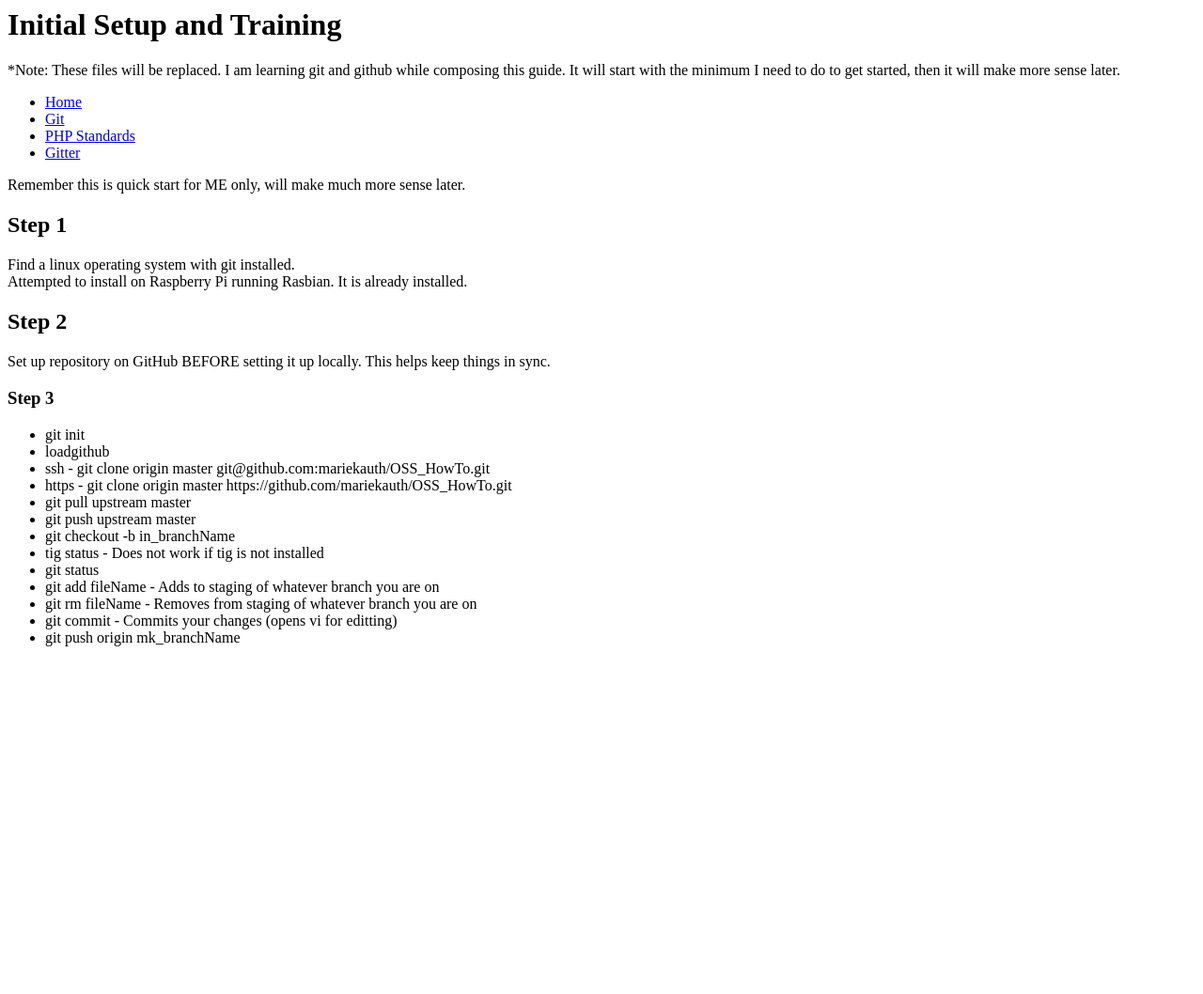
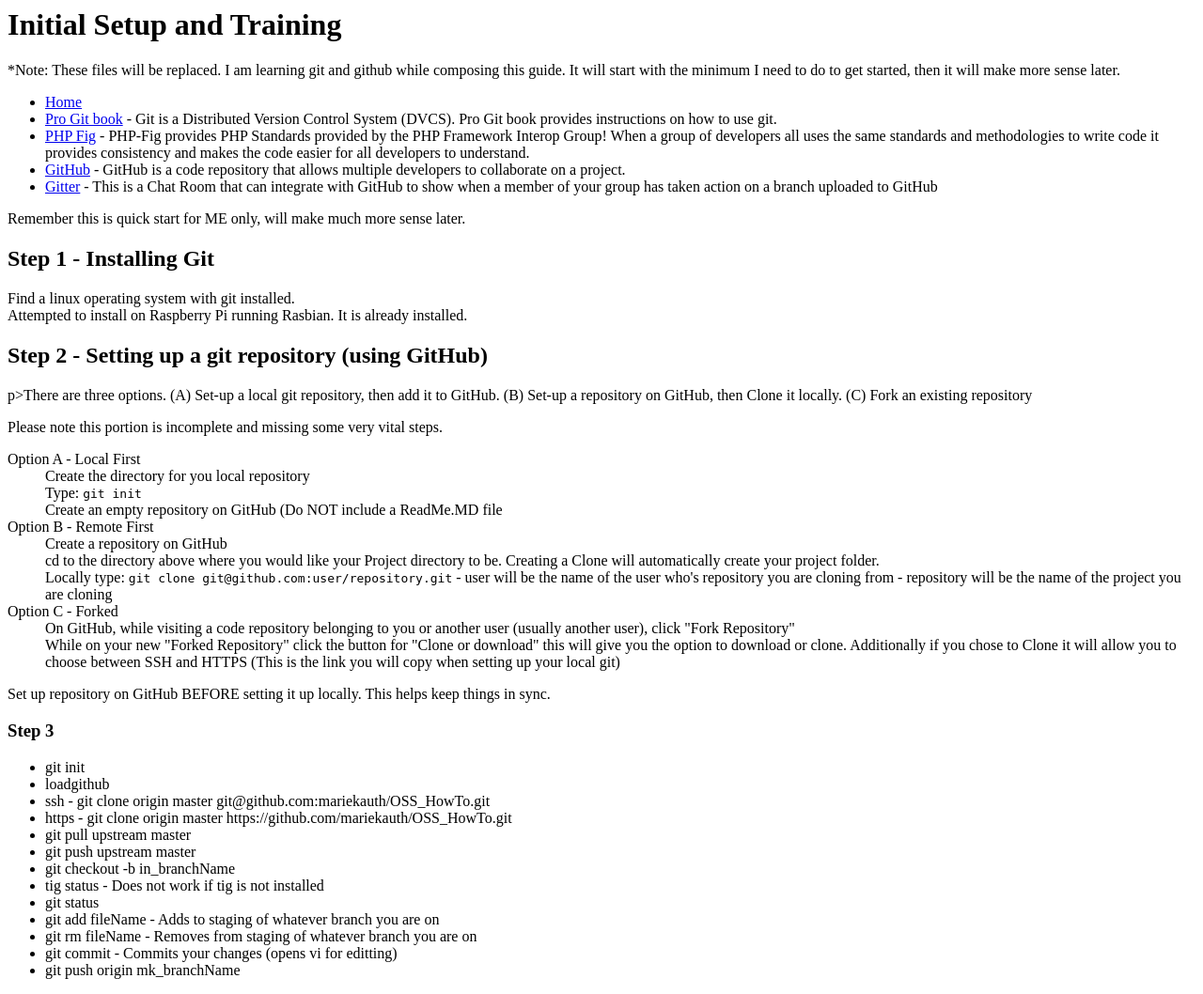
Before and after one commit to mariekauth/OSS_HowTo, a PHP site: page / in a window 1280 px wide. Shown: the whole page at 94% size. Before the commit the page ends 688 px from the top, so only its background shows below. Run offline with PHP 8.4, Linux system fonts and the light colour scheme.

Commit message:
Add More Basic Info

```diff
--- a/web/index.php
+++ b/web/index.php
@@ -5,16 +5,34 @@
 </p>
 <ul>
     <li><a href="/">Home</a></li>
-    <li><a href="https://git-scm.com/book" target="_blank">Git</a></li>
-    <li><a href="http://php-fig.com" target="_blank">PHP Standards</a></li>
-    <li><a href="https://gitter.im/brianfreytag/git-chat" target="_blank">Gitter</a></li>
+    <li><a href="https://git-scm.com/book" target="_blank">Pro Git book</a> - Git is a Distributed Version Control System (DVCS). Pro Git book provides instructions on how to use git.</li>
+    <li><a href="http://php-fig.com" target="_blank">PHP Fig</a> - PHP-Fig provides PHP Standards provided by the PHP Framework Interop Group! When a group of developers all uses the same standards and methodologies to write code it provides consistency and makes the code easier for all developers to understand.</li>
+    <li><a href="https://github.com" target="_blank">GitHub</a> - GitHub is a code repository that allows multiple developers to collaborate on a project.</li>
+    <li><a href="https://gitter.im/" target="_blank">Gitter</a> - This is a Chat Room that can integrate with GitHub to show when a member of your group has taken action on a branch uploaded to GitHub</li>
 </ul>
 <p>Remember this is quick start for ME only, will make much more sense later.</p>
-<h2>Step 1</h2>
+<h2>Step 1 - Installing Git</h2>
 Find a linux operating system with git installed.<br>
 Attempted to install on Raspberry Pi running Rasbian. It is already installed.
 
-<h2>Step 2</h2>
+<h2>Step 2 - Setting up a git repository (using GitHub)</h2>
+p>There are three options. (A) Set-up a local git repository, then add it to GitHub. (B) Set-up a repository on GitHub, then Clone it locally. (C) Fork an existing repository</p>
+<p>Please note this portion is incomplete and missing some very vital steps.</p>
+<dl>
+    <dt>Option A - Local First</dt>
+        <dd>Create the directory for you local repository</dd>
+        <dd>Type: <code>git init</code></dd>
+        <dd>Create an empty repository on GitHub (Do NOT include a ReadMe.MD file</dd>
+    <dt>Option B - Remote First</dt>
+        <dd>Create a repository on GitHub</dd>
+        <dd>cd to the directory above where you would like your Project directory to be. Creating a Clone will automatically create your project folder.</dd>
+        <dd>Locally type: <code>git clone git@github.com:user/repository.git</code> - user will be the name of the user who's repository you are cloning from - repository will be the name of the project you are cloning</dd>
+    <dt>Option C - Forked</dt>
+        <dd>On GitHub, while visiting a code repository belonging to you or another user (usually another user), click "Fork Repository"</dd>
+        <dd>While on your new "Forked Repository" click the button for "Clone or download" this will give you the option to download or clone. Additionally if you chose to Clone it will allow you to choose between SSH and HTTPS (This is the link you will copy when setting up your local git)</dd>
+</dl>
+
+
 Set up repository on GitHub BEFORE setting it up locally. This helps keep things in sync.
 
 <h3>Step 3</h3>
```
